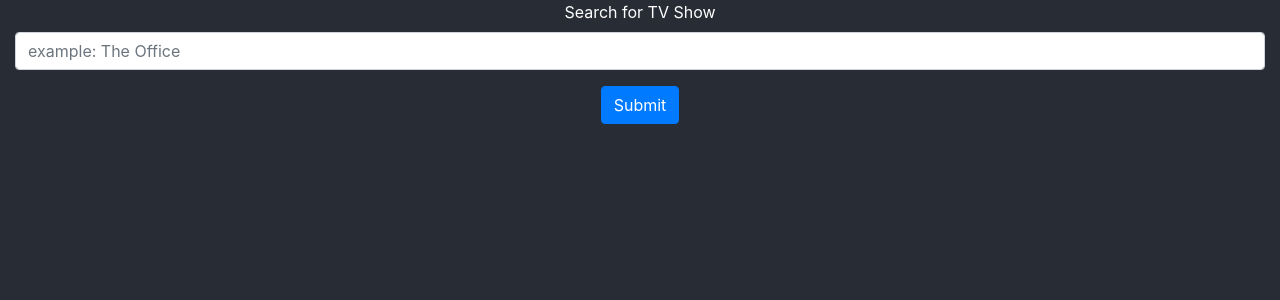
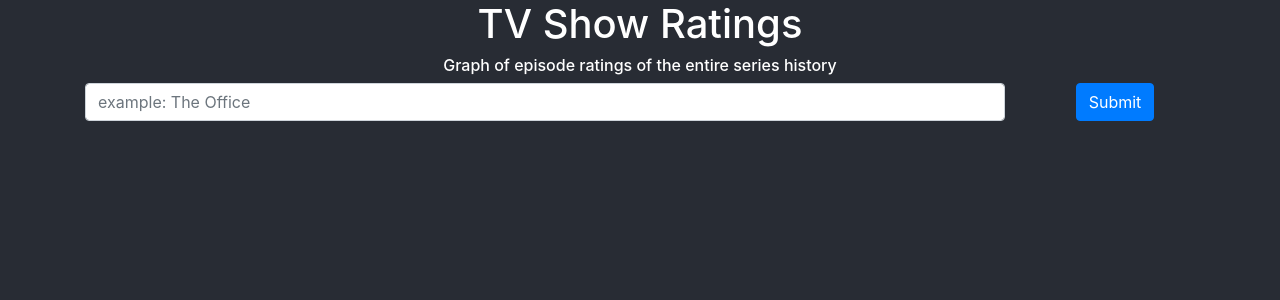
Before and after one commit to ianthekid/tv-ratings-OMDB, a React (Create React App) app in the folder client/: page / in a window 1280 px wide. Shown: the top 300 px of the page. Built offline with nearby package versions, Linux system fonts and the light colour scheme.

Commit message:
Make SearchForm reusable component for Home and Search pages

```diff
--- a/client/src/views/Home.js
+++ b/client/src/views/Home.js
@@ -1,14 +1,15 @@
 import React, { useState } from 'react';
-import { Form, Button } from 'react-bootstrap';
+import { Container } from 'react-bootstrap';
 import { useHistory } from "react-router-dom";
+import { SearchForm } from './';
 
 function Home() {
 
   const [query, setQuery] = useState('');
   const history = useHistory();
 
-  function handleChange(e){
-    setQuery(e.target.value)
+  function handleChange(input){
+    setQuery(input)
   }
 
   function handleSearch(e) {
@@ -17,15 +18,15 @@ function Home() {
   }
 
   return (
-    <div>
-      <Form onSubmit={handleSearch}>
-        <Form.Group controlId="showTitle">
-          <Form.Label>Search for TV Show</Form.Label>
-          <Form.Control type="text" placeholder="example: The Office" onChange={handleChange} />
-        </Form.Group>
-        <Button type="submit">Submit</Button>
-      </Form>
-    </div>
+    <Container>
+      <h1>TV Show Ratings</h1>
+      <h6>Graph of episode ratings of the entire series history</h6>
+      <SearchForm
+        handleSearch={handleSearch}
+        handleChange={handleChange}
+        search={query}
+      />
+    </Container>
   );
 }
 
--- a/client/src/views/Search.js
+++ b/client/src/views/Search.js
@@ -1,7 +1,8 @@
 import React, { useState, useEffect, useCallback } from 'react';
 import { useHistory } from "react-router-dom";
-import { Alert, Container, Row, Col, Form, Button } from 'react-bootstrap';
+import { Alert, Container, Row, Col } from 'react-bootstrap';
 import { SearchResults } from './';
+import { SearchForm } from './';
 
 function searchImdb(title, callback) {
   fetch(`http://localhost:3001/s/${encodeURIComponent(title)}`)
@@ -19,8 +20,8 @@ function Search(props) {
   const [totalResults, setTotal] = useState(0);
   const [isLoading, setLoading] = useState(false);
 
-  function handleChange(e){
-    setSearch(e.target.value)
+  function handleChange(input){
+    setSearch(input)
   }
 
   function handleSearch(e) {
@@ -55,28 +56,11 @@ function Search(props) {
 
   return (
     <Container>
-      <Form onSubmit={handleSearch}>
-        <Row>
-          <Col xs={10}>
-            <Form.Group controlId="showTitle">
-              <Form.Control
-                type="text"
-                onChange={handleChange}
-                value={search}
-                autoComplete="off"
-                autoCorrect="off"
-                spellCheck="off"
-                placeholder="example: The Office" />
-            </Form.Group>
-          </Col>
-          <Col xs={2}>
-            <Button type="submit">Submit</Button>
-          </Col>
-        </Row>
-        <Row>
-          <Col className="text-left">Search results for "{query}"</Col>
-        </Row>
-      </Form>
+      <SearchForm
+        handleSearch={handleSearch}
+        handleChange={handleChange}
+        search={search}
+      />
       {(isLoading) &&
         <div>Searching ...</div>
       }
@@ -84,6 +68,11 @@ function Search(props) {
         <Alert variant="danger">
           No Results Found
         </Alert>
+      }
+      {(totalResults > 0) &&
+        <Row>
+          <Col className="text-left">Search results for "{query}"</Col>
+        </Row>
       }
       {(totalResults > 0) &&
         <SearchResults
--- /dev/null
+++ b/client/src/views/SearchForm.js
@@ -0,0 +1,43 @@
+import React, { useState, useEffect } from 'react';
+import { Row, Col, Form, Button } from 'react-bootstrap';
+
+function SearchForm(props) {
+
+  const [search, setSearch] = useState('');
+
+  function handleChange(e) {
+    props.handleChange(e.target.value);
+  }
+
+  function handleSearch(e) {
+    props.handleSearch(e);
+  }
+
+  useEffect(() => {
+    setSearch(props.search)
+  }, [ props.search ])
+
+  return (
+    <Form onSubmit={handleSearch}>
+      <Row>
+        <Col xs={10}>
+          <Form.Group controlId="showTitle">
+            <Form.Control
+              type="text"
+              onChange={handleChange}
+              value={search}
+              autoComplete="off"
+              autoCorrect="off"
+              spellCheck="off"
+              placeholder="example: The Office" />
+          </Form.Group>
+        </Col>
+        <Col xs={2}>
+          <Button type="submit">Submit</Button>
+        </Col>
+      </Row>
+    </Form>
+  );
+}
+
+export default SearchForm;
--- a/client/src/views/index.js
+++ b/client/src/views/index.js
@@ -3,6 +3,7 @@ import Episode from './Episode';
 import Home from './Home';
 import List from './List';
 import Search from './Search';
+import SearchForm from './SearchForm';
 import SearchResults from './SearchResults';
 import Seasons from './Seasons';
 import Show from './Show';
@@ -14,6 +15,7 @@ export {
   Home,
   List,
   Search,
+  SearchForm,
   SearchResults,
   Seasons,
   Show,
```
